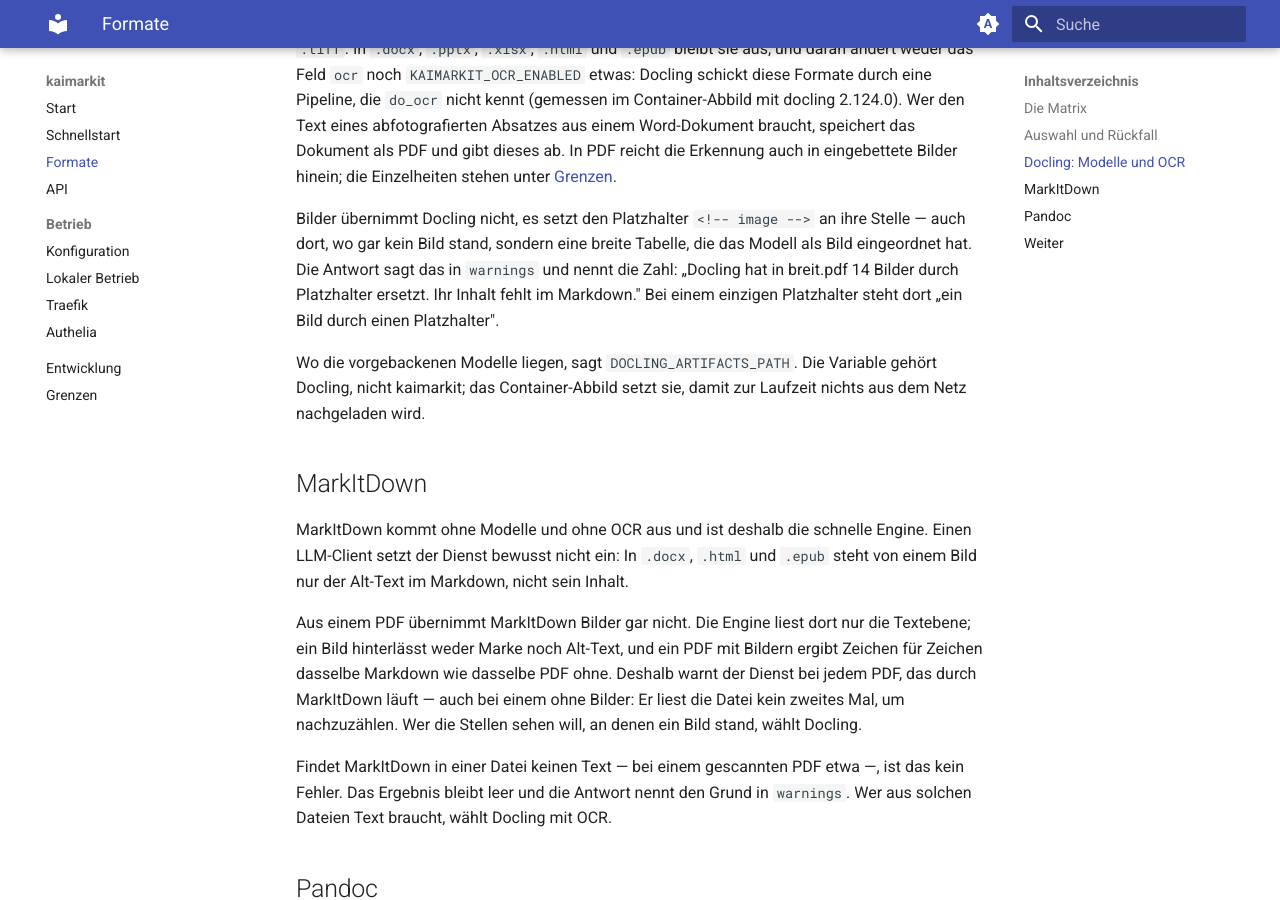
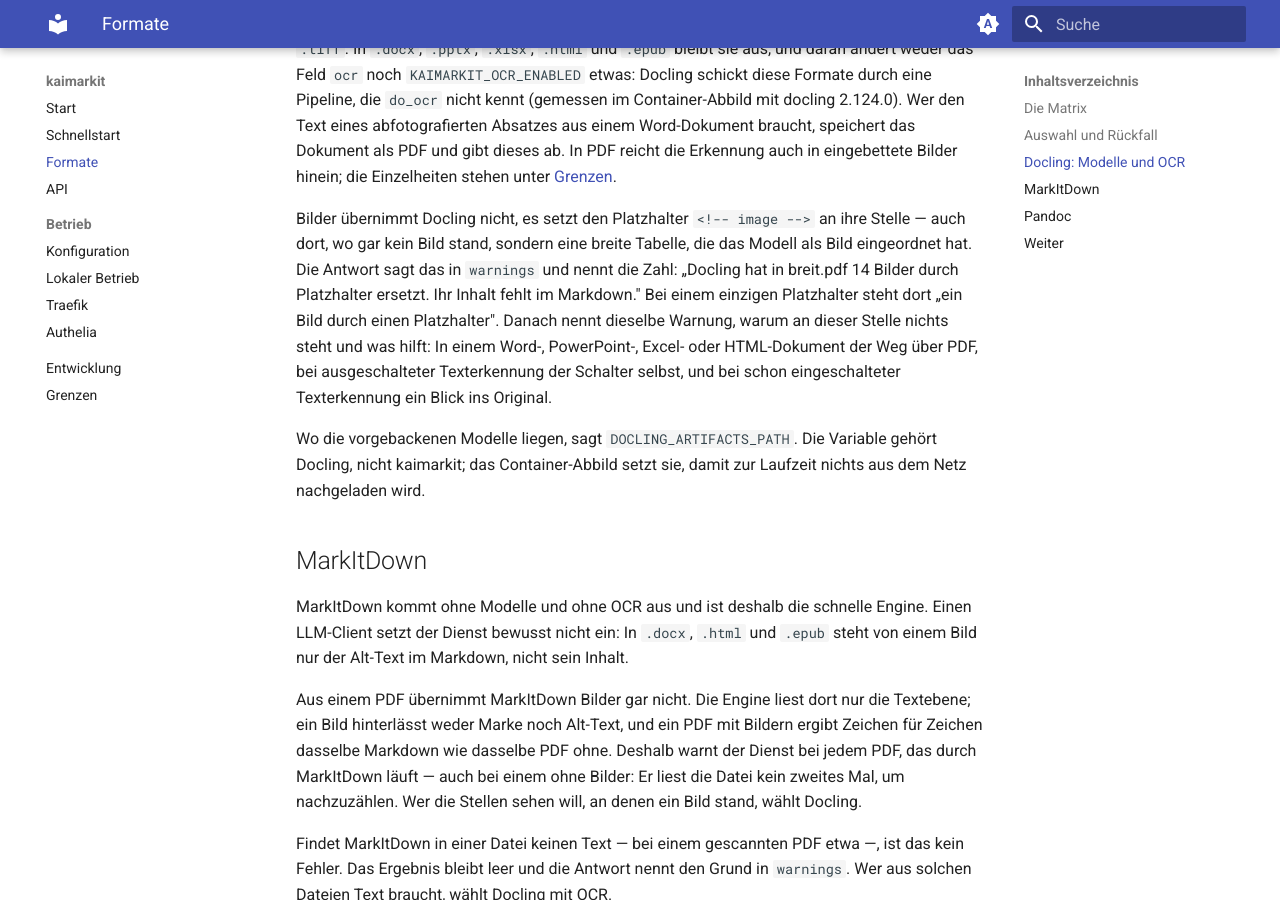
Before and after one commit to 0x2e6b6169/kaimarkit, an MkDocs documentation site: the page built from docs/formate.md, in a window 1280 px wide and 900 px high, scrolled down 2158 px. Built offline with MkDocs 1.6.1 and Material for MkDocs 9.7.7, drawn with Linux system fonts in a browser that asks for light colours; the version menu is left out.

Commit message:
docs(formate): BE-39 the quoted Docling warning names reason and detour
The page quoted only the first half of the warning; after the converter
change that quote would read as the whole message. One sentence now names
what follows. The OCR-on branch is worded number-neutral so it also fits a
run with several placeholders.

Co-Authored-By: Claude Opus 5 <noreply@anthropic.com>

```diff
--- a/docs/formate.md
+++ b/docs/formate.md
@@ -93,7 +93,10 @@ Stelle — auch dort, wo gar kein Bild stand, sondern eine breite Tabelle, die d
 Modell als Bild eingeordnet hat. Die Antwort sagt das in `warnings` und nennt die
 Zahl: „Docling hat in breit.pdf 14 Bilder durch Platzhalter ersetzt. Ihr Inhalt
 fehlt im Markdown." Bei einem einzigen Platzhalter steht dort „ein Bild durch
-einen Platzhalter".
+einen Platzhalter". Danach nennt dieselbe Warnung, warum an dieser Stelle nichts
+steht und was hilft: In einem Word-, PowerPoint-, Excel- oder HTML-Dokument der
+Weg über PDF, bei ausgeschalteter Texterkennung der Schalter selbst, und bei
+schon eingeschalteter Texterkennung ein Blick ins Original.
 
 Wo die vorgebackenen Modelle liegen, sagt `DOCLING_ARTIFACTS_PATH`. Die Variable
 gehört Docling, nicht kaimarkit; das Container-Abbild setzt sie, damit zur Laufzeit
```
Also changed, not shown: 2 other files.
